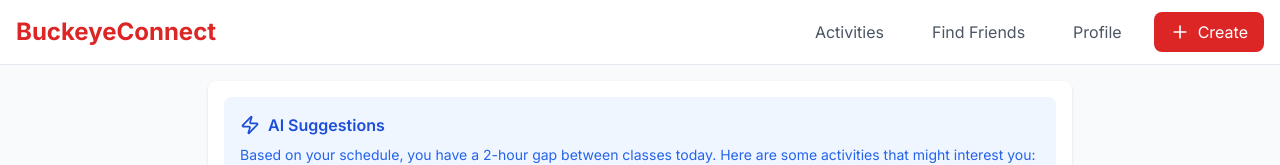
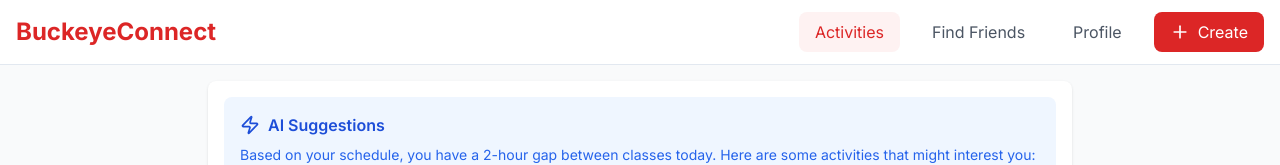
Before and after one commit to hoioioiii/buckeyeConnect, a Next.js app: page /pages/main-feed in a window 1280 px wide. Shown: the top 165 px of the page. Built offline with nearby package versions, Linux system fonts and the light colour scheme.

Commit message:
Fix highlighting of current opened tab.

```diff
--- a/app/layout/app-layout.tsx
+++ b/app/layout/app-layout.tsx
@@ -24,7 +24,7 @@ const AppLayout = ({ children }: { children: React.ReactNode }) => {
               <Link
                 href="/pages/main-feed"
                 className={`px-4 py-2 rounded-lg ${
-                  pathname === '/' ? 'bg-red-50 text-red-600' : 'text-gray-600'
+                  pathname === '/pages/main-feed' ? 'bg-red-50 text-red-600' : 'text-gray-600'
                 }`}
               >
                 Activities
@@ -44,7 +44,7 @@ const AppLayout = ({ children }: { children: React.ReactNode }) => {
               <Link
                 href="/pages/profile/basic-info" // TODO: ADD PATH /pages/profile
                 className={`px-4 py-2 rounded-lg ${
-                  pathname === '/profile/basic-info' ? 'bg-red-50 text-red-600' : 'text-gray-600'
+                  pathname === '/pages/profile/basic-info' ? 'bg-red-50 text-red-600' : 'text-gray-600'
                 }`}
               >
                 Profile
```
